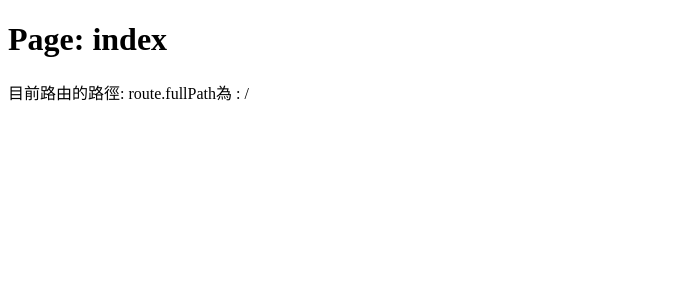
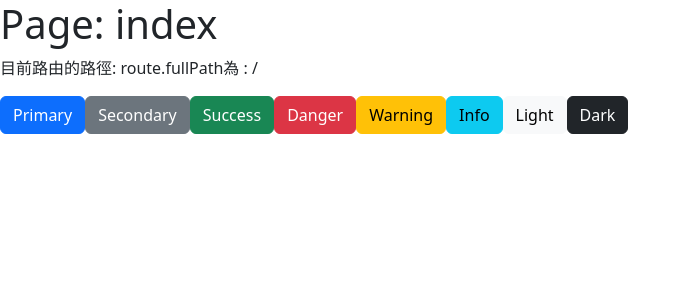
Before and after one commit to hakuei0115/Nuxt_testing, a Nuxt app: page / in a window 1280 px wide. Shown: the top 300 px of the page, without its empty margins (0-691 px from the left). Built offline with nearby package versions, Linux system fonts and the light colour scheme.

Commit message:
新增 Bootstrap 樣式支援，更新配置以包含全局樣式檔案

```diff
--- /dev/null
+++ b/assets/stylesheets/all.scss
@@ -0,0 +1,16 @@
+@import "bootstrap/scss/functions";
+
+@import "bootstrap/scss/variables";
+@import "bootstrap/scss/variables-dark";
+
+@import "bootstrap/scss/maps";
+@import "bootstrap/scss/mixins";
+@import "bootstrap/scss/root";
+
+@import "bootstrap/scss/utilities";
+@import "bootstrap/scss/reboot";
+@import "bootstrap/scss/containers";
+
+@import "bootstrap/scss/buttons";
+
+@import "bootstrap/scss/utilities/api";
--- a/nuxt.config.ts
+++ b/nuxt.config.ts
@@ -1,5 +1,8 @@
 // https://nuxt.com/docs/api/configuration/nuxt-config
 export default defineNuxtConfig({
   compatibilityDate: '2024-04-03',
+  css: [
+    '@/assets/stylesheets/all.scss',
+  ],
   devtools: { enabled: true }
 })
--- a/package.json
+++ b/package.json
@@ -10,8 +10,13 @@
     "postinstall": "nuxt prepare"
   },
   "dependencies": {
+    "bootstrap": "^5.3.3",
     "nuxt": "^3.14.0",
     "vue": "latest",
     "vue-router": "latest"
+  },
+  "devDependencies": {
+    "sass": "^1.80.6",
+    "scss": "^0.2.4"
   }
 }
--- a/pages/index.vue
+++ b/pages/index.vue
@@ -4,7 +4,13 @@
 
 <template>
   <h1>Page: index</h1>
-  <p>目前路由的路徑: route.fullPath為 : {{ route.fullPath }}</p>
+  <p class="title">目前路由的路徑: route.fullPath為 : {{ route.fullPath }}</p>
+  <button type="button" class="btn btn-primary">Primary</button>
+  <button type="button" class="btn btn-secondary">Secondary</button>
+  <button type="button" class="btn btn-success">Success</button>
+  <button type="button" class="btn btn-danger">Danger</button>
+  <button type="button" class="btn btn-warning">Warning</button>
+  <button type="button" class="btn btn-info">Info</button>
+  <button type="button" class="btn btn-light">Light</button>
+  <button type="button" class="btn btn-dark">Dark</button>
 </template>
-
-<style scoped></style>
```
Also changed, not shown: 1 other file (tests, documents, lock files or other folders).
